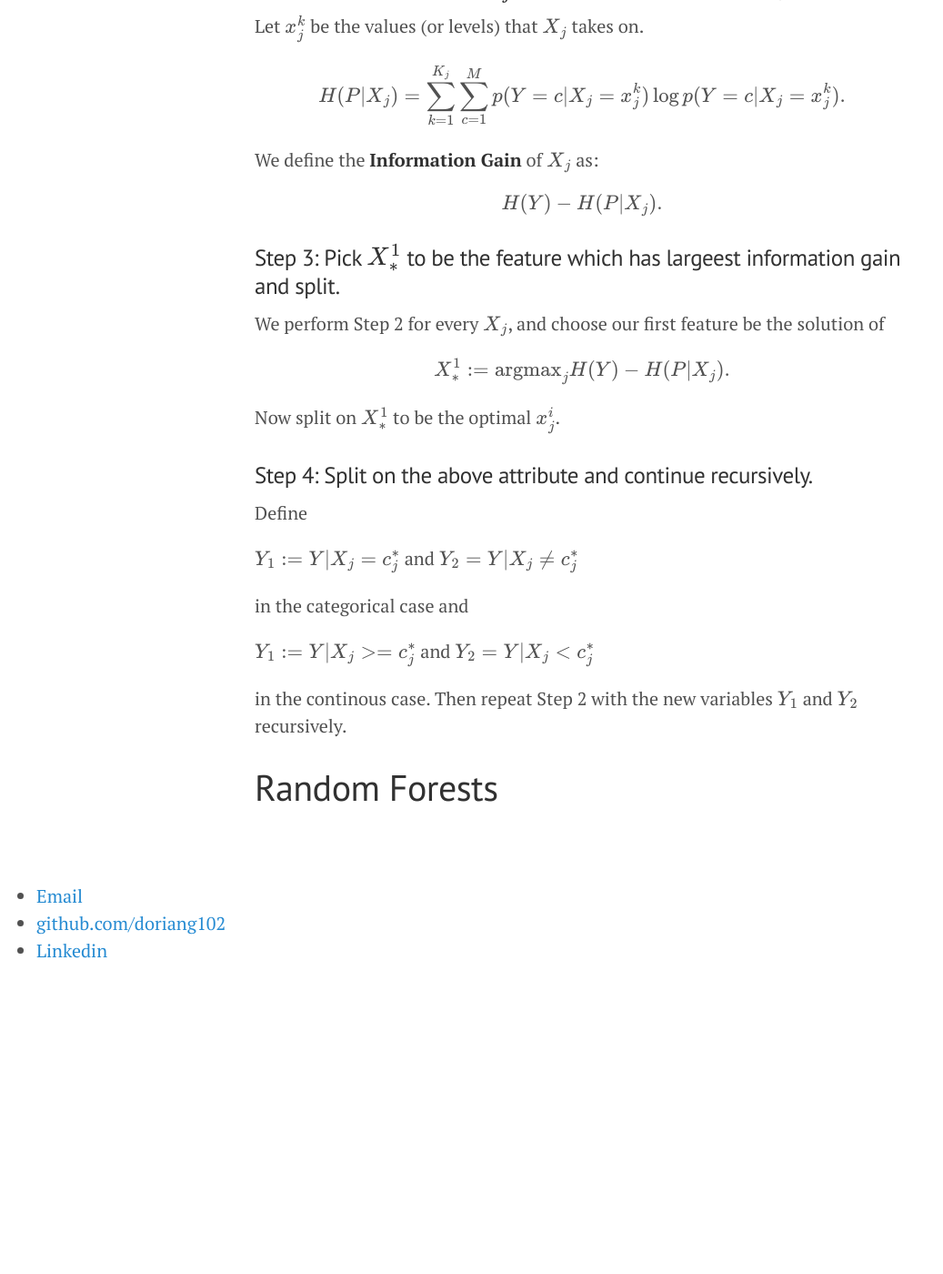
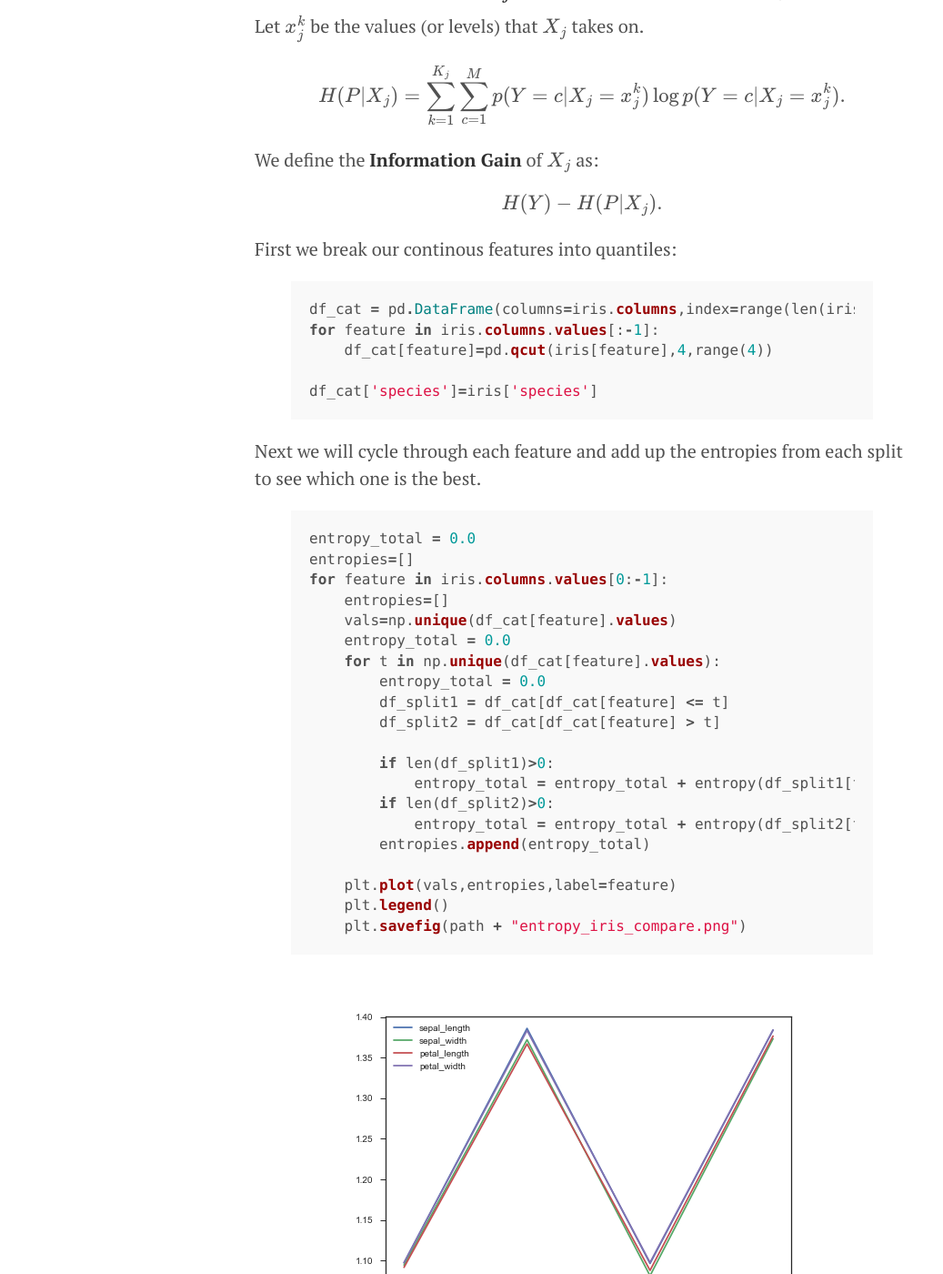
Before and after one commit to doriang102/doriang102.github.io, a Jekyll site: the page built from _posts/2017-10-15-Introduction-To-Ensemble-Methods.md, in a window 1280 px wide and 1400 px high, scrolled down 3838 px. Shown: the whole window at 91% size, without its empty margins (0-1037 px from the left). Built offline with Jekyll 4.4.1, drawn with Linux system fonts in a browser that asks for light colours; our own code applies the rules of GitHub Pages for plain Markdown files; formulas are drawn with MathJax 3; before the commit the page ends 4918 px from its top, so only the background shows below that.

Commit message:
Update 2017-10-15-Introduction-To-Ensemble-Methods.md

```diff
--- a/_posts/2017-10-15-Introduction-To-Ensemble-Methods.md
+++ b/_posts/2017-10-15-Introduction-To-Ensemble-Methods.md
@@ -83,6 +83,42 @@ We define the **Information Gain** of $$X_j$$ as:
 
 $$ H(Y) - H(P | X_j). $$
 
+First we break our continous features into quantiles:
+{% highlight ruby %}
+df_cat = pd.DataFrame(columns=iris.columns,index=range(len(iris)))
+for feature in iris.columns.values[:-1]:
+    df_cat[feature]=pd.qcut(iris[feature],4,range(4))
+
+df_cat['species']=iris['species']
+{% endhighlight %}
+
+Next we will cycle through each feature and add up the entropies from each split to see which one is the best.
+
+{% highlight ruby %}
+entropy_total = 0.0
+entropies=[]
+for feature in iris.columns.values[0:-1]:
+    entropies=[]
+    vals=np.unique(df_cat[feature].values)
+    entropy_total = 0.0
+    for t in np.unique(df_cat[feature].values):
+        entropy_total = 0.0
+        df_split1 = df_cat[df_cat[feature] <= t]
+        df_split2 = df_cat[df_cat[feature] > t]
+
+        if len(df_split1)>0:
+            entropy_total = entropy_total + entropy(df_split1[feature])
+        if len(df_split2)>0:
+            entropy_total = entropy_total + entropy(df_split2[feature])
+        entropies.append(entropy_total)
+
+    plt.plot(vals,entropies,label=feature)
+    plt.legend()
+    plt.savefig(path + "entropy_iris_compare.png")
+{% endhighlight %}
+![](/img/entropy_iris_compare.png?raw=true)
+
+
 ### Step 3: Pick $$X_*^1$$ to be the feature which has largeest information gain and split.
 
 We perform Step 2 for every $$X_j$$, and choose our first feature be the solution of
```
